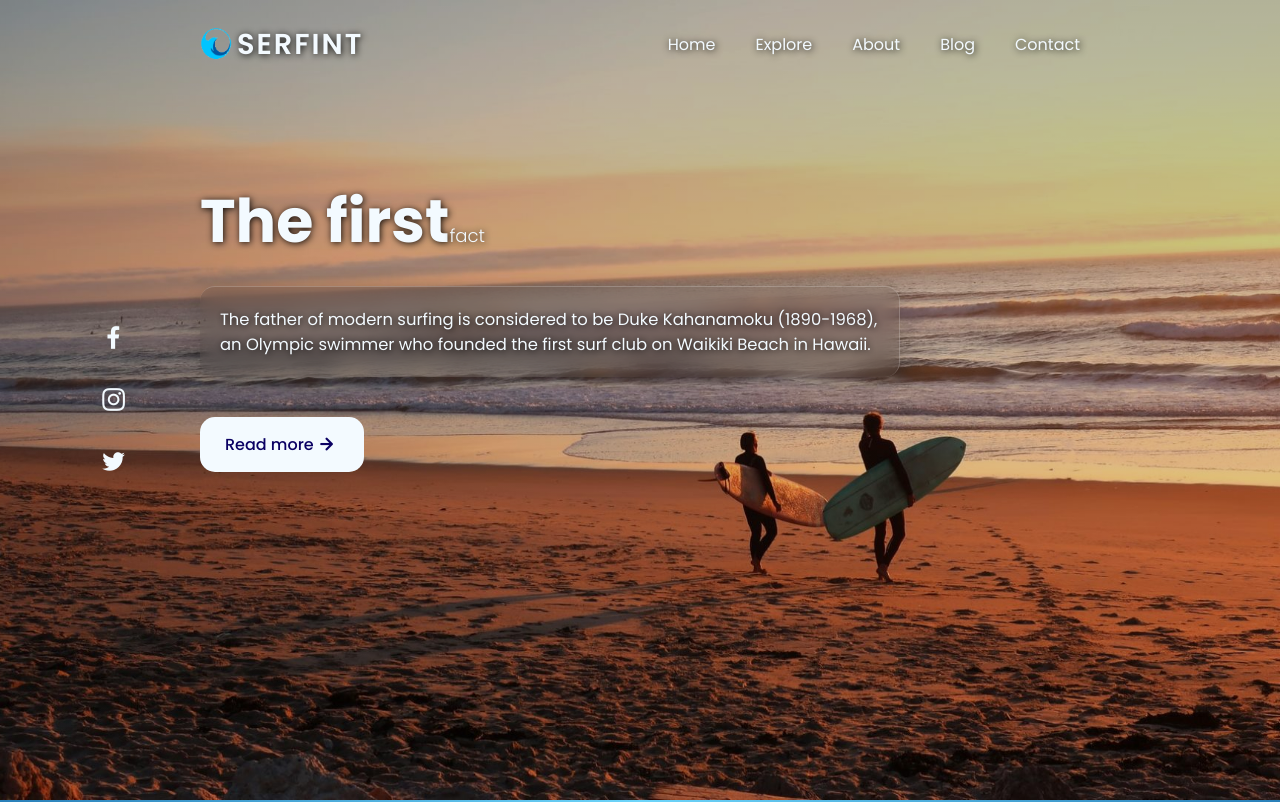
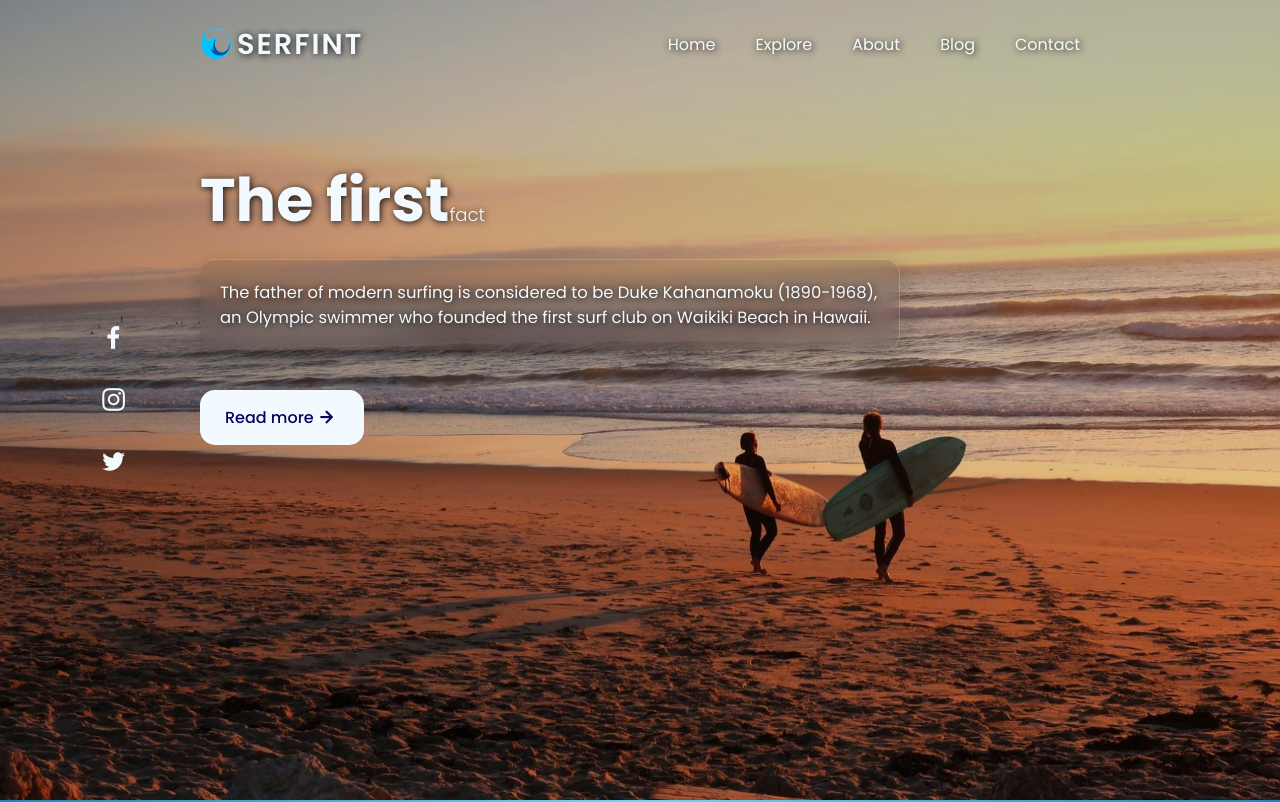
Before and after one commit to MikiProvince/serfrent_landing, a plain HTML site: page index.html in a window 1280 px wide. Shown: the top 802 px of the page. Drawn offline with nearby package versions, Linux system fonts and the light colour scheme.

Commit message:
Add files via upload

```diff
--- a/style.css
+++ b/style.css
@@ -169,6 +169,7 @@ nav ul li a i {
 
 .swiper-slide .text-content .title {
     font-size: calc(50px + 0.8vw);
+    line-height: 0.8em;
     font-weight: 700;
     text-shadow: var(--text-shadow);
     margin-bottom: 20px;
```
